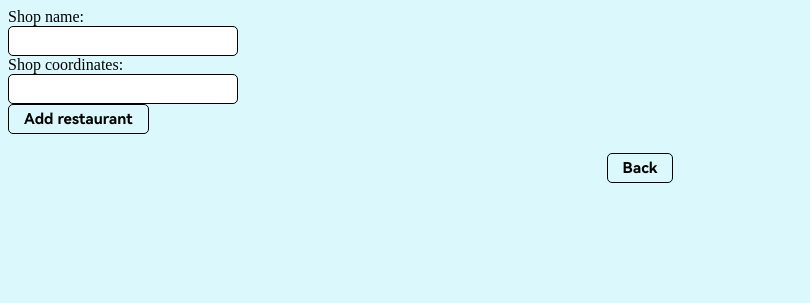
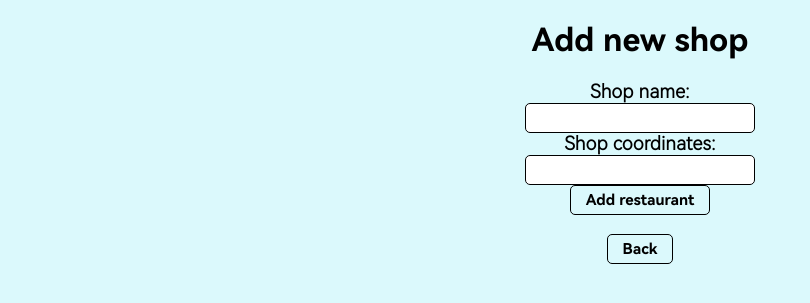
Before and after one commit to SMSOSS/tiferet, a PHP site: page /cpanel/addshop.php in a window 1280 px wide. Shown: the top 303 px of the page, without its empty margins (0-810 px from the left). Run offline with PHP 8.4, Linux system fonts and the light colour scheme; the visitor is signed in with stand-in values (Sample User, id 1).

Commit message:
tiferet: addshop: add back headers
Signed-off-by: Wiley Lau <henloboii@protonmail.ch>

```diff
--- a/cpanel/addshop.php
+++ b/cpanel/addshop.php
@@ -91,6 +91,8 @@
 </head>
 
 <body>
+    <h1>Add new shop</h1>
+    <h3>
     <?php
     session_start();
     if (!isset($_SESSION['aloggedin'])) {
@@ -119,6 +121,7 @@
         }
     }
     ?>
+    </h3>
 </body>
 <footer>
     <h3>
```
